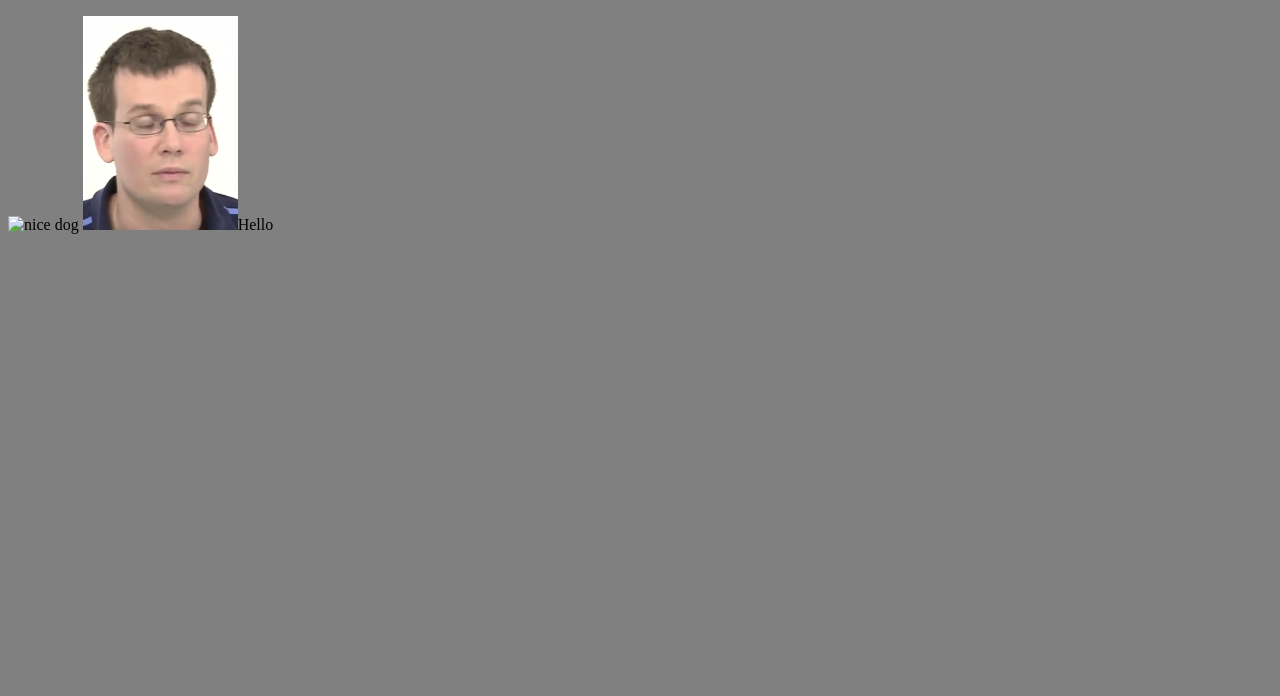
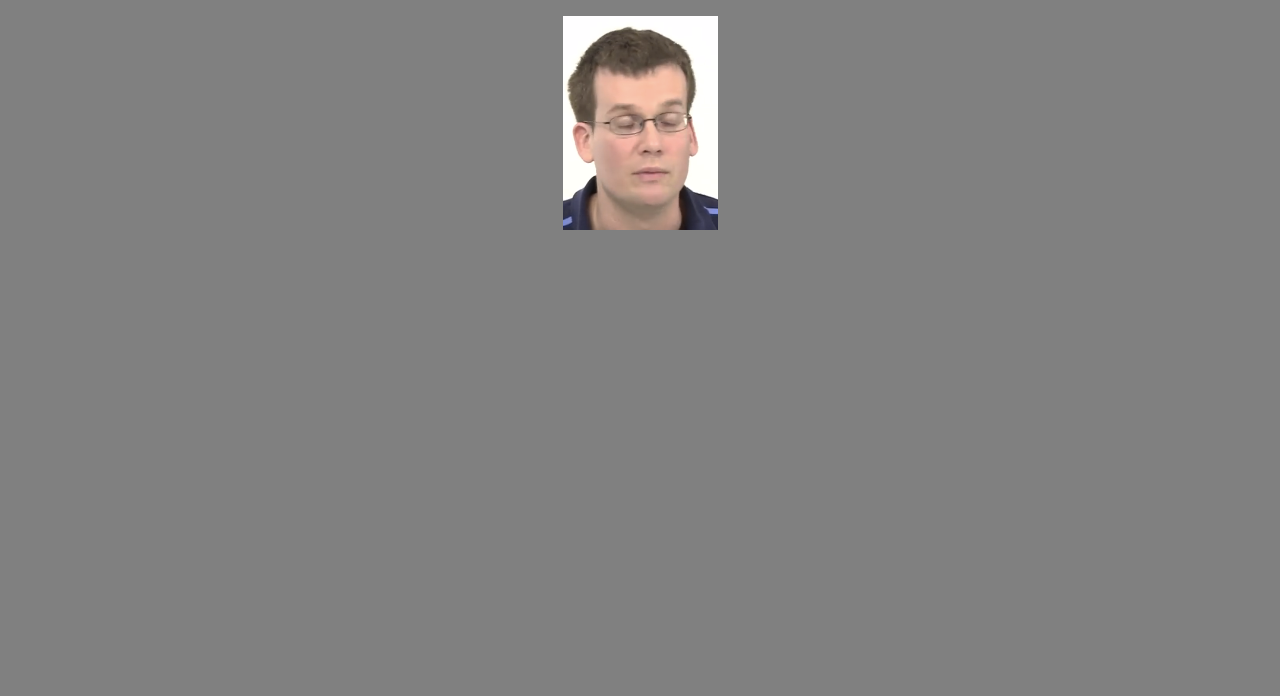
Before and after one commit to Ethan-Rohrer/website, a plain HTML site: page index.html in a window 1280 px wide. Shown: the part 104-800 px from the top of the page. Drawn offline with Linux system fonts and the light colour scheme.

Commit message:
Update index.html

```diff
--- a/index.html
+++ b/index.html
@@ -16,11 +16,9 @@ p {
 </style>
 </head>
 <body>
-  <h1>Hello welcome back to crash course</h1>
-  <img src="dog.jpg" alt="nice dog"
-  <footer>
+ <center>
+    <h1>Hello welcome back to crash course</h1>
     <img src="johngreen.png" alt="JohnGreen"
-         <p>Hello</p>
-  </footer>
+ </center>
 </body>
 </html>
```
